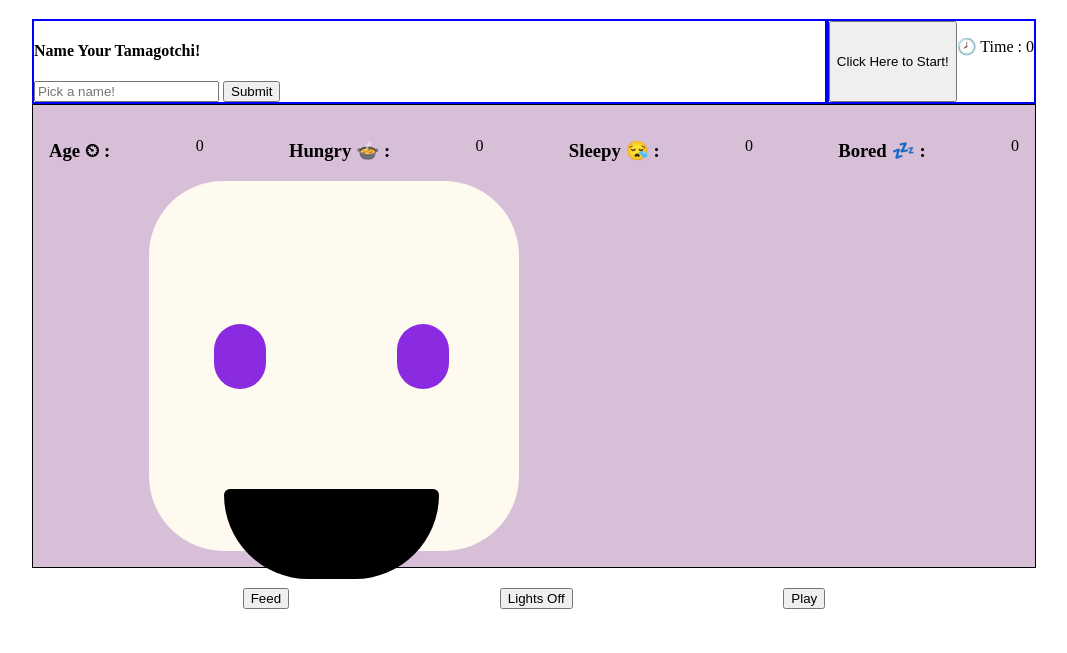
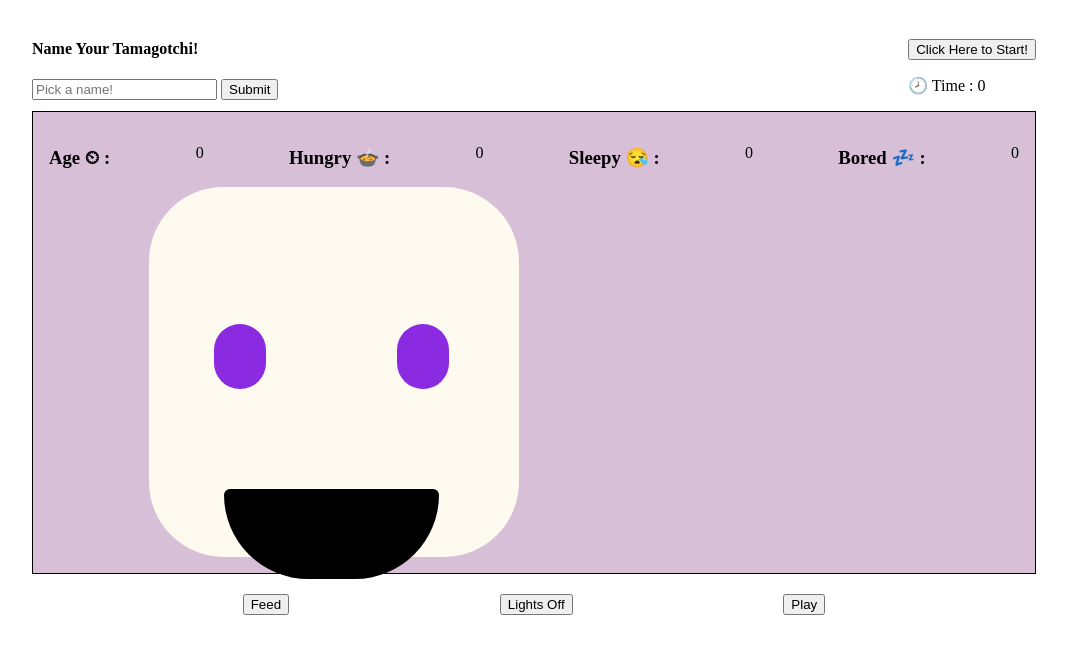
Before and after one commit to npereznyc/Mushroom-Tamagotchi, a plain HTML site: page index.html in a window 1280 px wide. Shown: the part 61-714 px from the top of the page, without its empty margins (106-1173 px from the left). Drawn offline with Linux system fonts and the light colour scheme.

Commit message:
Name submit and start button/timer looking better.

```diff
--- a/style.css
+++ b/style.css
@@ -24,7 +24,7 @@ nav {
 #nameInput {
   display: flex;
   flex: 1;
-  border: 2px solid blue;
+  /* border: 2px solid blue; */
   margin-left: 100px;
   flex-wrap: wrap;
 
@@ -46,9 +46,10 @@ nav {
 
 #startTimer{
   display: flex;
-  border: 2px solid blue;
-  /*flex-wrap: wrap; */
-  /* justify-content: flex-end; */
+  flex-direction: column;
+  /* border: 2px solid blue; */
+  flex-wrap: wrap;
+  margin-top: 20px;
   margin-right: 100px;
 }
 #tamagotchi {
```
Also changed, not shown: index.html (+0 -1 lines).
